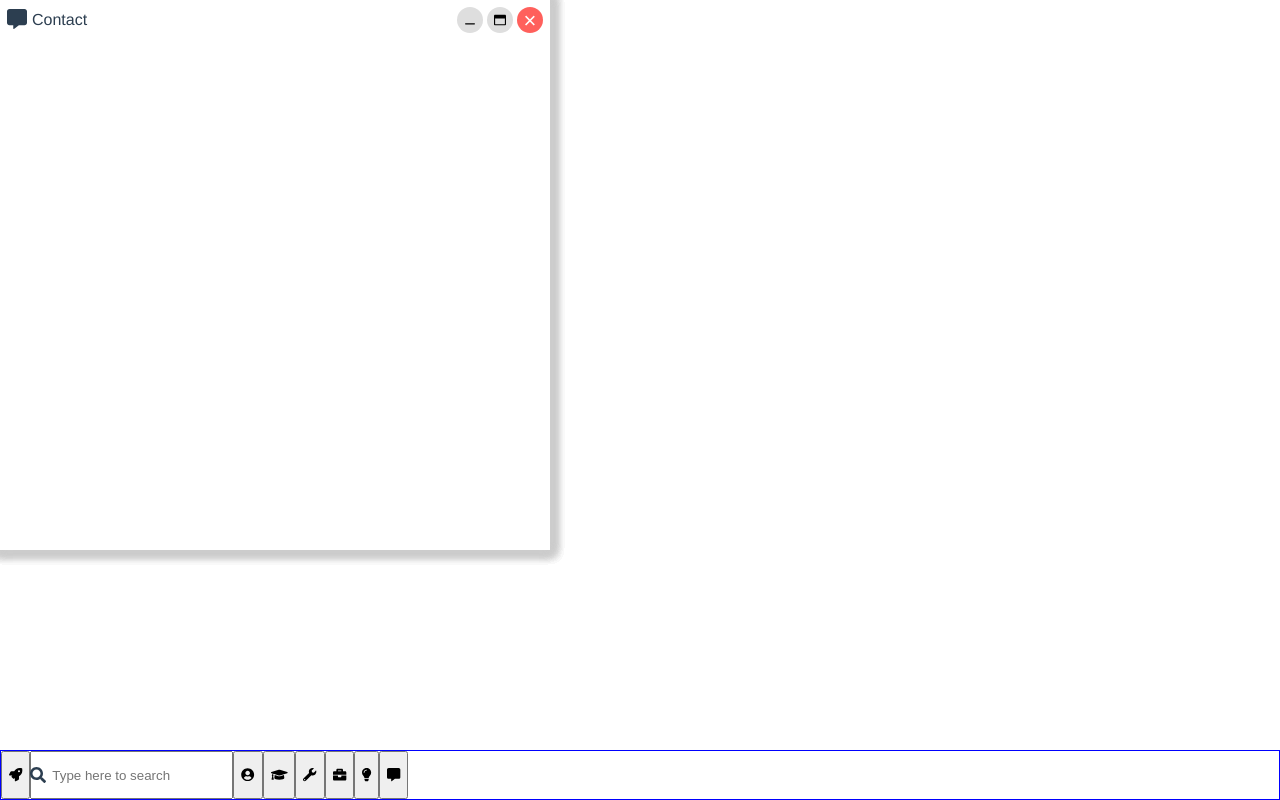
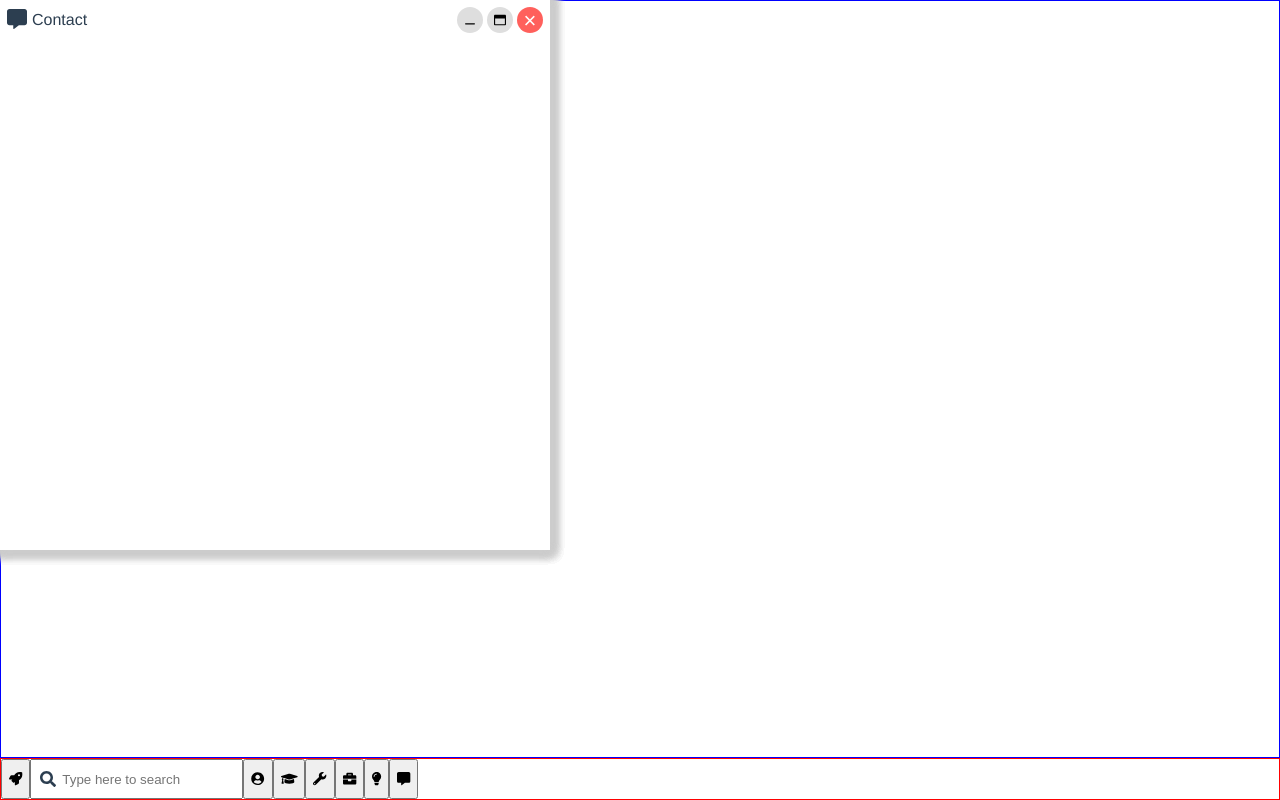
Before and after one commit to zzakiullah/desktop, a Vue app: page / in a window 1280 px wide. Built offline with nearby package versions, Linux system fonts and the light colour scheme.

Commit message:
Move contents to MainPage

```diff
--- a/src/App.vue
+++ b/src/App.vue
@@ -1,40 +1,11 @@
 <template>
   <div id="app">
-    <!--<Window id="SettingsWindow" title="Settings" iconName="cog" iconType="fas">
-      <Navigation :items="[{ title: 'Settings', url: '#' }]" />
-    </Window>-->
-    <Window id="AboutWindow" title="About" iconName="user-circle" iconType="fas">
-      <!--<Navigation :items="[{ title: 'Home', url: '#' }, { title: 'About', url: '#' }]" />-->
-    </Window>
-    <Window id="EducationWindow" title="Education" iconName="graduation-cap" iconType="fas">
-      <!--<Navigation :items="[{ title: 'Home', url: '#' }, { title: 'Education', url: '#' }]" />-->
-    </Window>
-    <Window id="SkillsWindow" title="Skills" iconName="wrench" iconType="fas">
-      <!--<Navigation :items="[{ title: 'Home', url: '#' }, { title: 'Skills', url: '#' }]" />-->
-    </Window>
-    <Window id="ExperienceWindow" title="Experience" iconName="briefcase" iconType="fas">
-      <!--<Navigation :items="[{ title: 'Home', url: '#' }, { title: 'Experience', url: '#' }]" />-->
-    </Window>
-    <Window id="ProjectsWindow" title="Projects" iconName="lightbulb" iconType="fas">
-      <!--<Navigation :items="[{ title: 'Home', url: '#' }, { title: 'Projects', url: '#' }]" />-->
-    </Window>
-    <Window id="ContactWindow" title="Contact" iconName="comment-alt" iconType="fas">
-      <!--<Navigation :items="[{ title: 'Home', url: '#' }, { title: 'Contact', url: '#' }]" />-->
-    </Window>
-    <Taskbar>
-      <!--<Shortcut title="Settings" windowId="SettingsWindow" iconName="cog" iconType="fas" />-->
-      <Shortcut title="About" windowId="AboutWindow" iconName="user-circle" iconType="fas" />
-      <Shortcut title="Education" windowId="EducationWindow" iconName="graduation-cap" iconType="fas" />
-      <Shortcut title="Skills" windowId="SkillsWindow" iconName="wrench" iconType="fas" />
-      <Shortcut title="Experience" windowId="ExperienceWindow" iconName="briefcase" iconType="fas" />
-      <Shortcut title="Projects" windowId="ProjectsWindow" iconName="lightbulb" iconType="fas" />
-      <Shortcut title="Contact" windowId="ContactWindow" iconName="comment-alt" iconType="fas" />
-    </Taskbar>
+    <MainPage />
   </div>
 </template>
 
 <script>
-import { Window, Taskbar, Shortcut } from "./components/index"
+import { MainPage } from "./pages/index";
 //import LinkTree from "./utils/link_tree";
 
 //var link_tree = LinkTree();
@@ -42,7 +13,7 @@ import { Window, Taskbar, Shortcut } from "./components/index"
 export default {
   name: "App",
   components: {
-    Window, Taskbar, Shortcut
+    MainPage
   }
 }
 </script>
--- a/src/components/Taskbar.vue
+++ b/src/components/Taskbar.vue
@@ -11,7 +11,13 @@
                        type="text"
                        placeholder="Type here to search">
             </span>
-            <slot></slot>
+            <!--<shortcut title="Settings" windowId="SettingsWindow" iconName="cog" iconType="fas" />-->
+            <shortcut title="About" windowId="AboutWindow" iconName="user-circle" iconType="fas" />
+            <shortcut title="Education" windowId="EducationWindow" iconName="graduation-cap" iconType="fas" />
+            <shortcut title="Skills" windowId="SkillsWindow" iconName="wrench" iconType="fas" />
+            <shortcut title="Experience" windowId="ExperienceWindow" iconName="briefcase" iconType="fas" />
+            <shortcut title="Projects" windowId="ProjectsWindow" iconName="lightbulb" iconType="fas" />
+            <shortcut title="Contact" windowId="ContactWindow" iconName="comment-alt" iconType="fas" />
         </span>
         <span class="taskbar__system-tray">
 
@@ -45,13 +51,8 @@ export default {
     flex-direction: row;
     align-items: center;
     justify-content: center;
-    position: absolute;
-    bottom: 0;
-    left: 0;
-    right: 0;
     width: 100%;
-    height: 50px;
-    border: 1px solid blue;
+    height: 40px;
 
     &__icon-bar {
         display: flex;
@@ -76,12 +77,12 @@ export default {
             position: absolute;
             top: 0;
             bottom: 0;
-            left: 0;
+            left: 10px;
             height: 100%;
         }
 
         &-bar {
-            padding-left: 20px;
+            padding-left: 30px;
             height: 100%;
         }
     }
--- a/src/main.js
+++ b/src/main.js
@@ -1,10 +1,13 @@
 import Vue from "vue";
 import App from "./App.vue";
 import { FontAwesomeIcon } from "@fortawesome/vue-fontawesome";
+import { Window, Taskbar, Shortcut } from "./components/index"
 import "./icons";
-import { Shortcut } from "./components/index"
 
 Vue.component("font-awesome-icon", FontAwesomeIcon);
+
+Vue.component("window", Window);
+Vue.component("taskbar", Taskbar);
 Vue.component("shortcut", Shortcut);
 
 Vue.config.productionTip = false;
--- a/src/pages/LoadingPage/LoadingPage.vue
+++ b/src/pages/LoadingPage/LoadingPage.vue
@@ -0,0 +1,50 @@
+<template>
+    <div class="loading-page">
+
+    </div>
+</template>
+
+<script>
+export default {
+    name: "LoadingPage",
+    data: function() {
+        return {
+
+        }
+    },
+    methods: function() {
+
+    },
+    props: {
+
+    }
+}
+</script>
+
+<style lang="scss" scoped>
+@import "../../styles/_mixins.scss";
+@import "../../styles/_variables.scss";
+
+.loading-page {
+    display: flex;
+    flex-direction: column;
+    width: 100%;
+    height: 100%;
+}
+
+@include media($SM_SCREEN) {
+
+}
+
+@include media($MD_SCREEN) {
+
+}
+
+@include media($LG_SCREEN) {
+
+}
+
+@include media($XL_SCREEN) {
+
+}
+</style>
--- a/src/pages/MainPage/MainPage.vue
+++ b/src/pages/MainPage/MainPage.vue
@@ -1,22 +1,37 @@
 <template>
     <div class="main-page">
         <div class="main-page__content-wrapper">
-
+            <!--<window id="SettingsWindow" title="Settings" iconName="cog" iconType="fas">
+                <Navigation :items="[{ title: 'Settings', url: '#' }]" />
+            </window>-->
+            <window id="AboutWindow" title="About" iconName="user-circle" iconType="fas">
+                <!--<Navigation :items="[{ title: 'Home', url: '#' }, { title: 'About', url: '#' }]" />-->
+            </window>
+            <window id="EducationWindow" title="Education" iconName="graduation-cap" iconType="fas">
+                <!--<Navigation :items="[{ title: 'Home', url: '#' }, { title: 'Education', url: '#' }]" />-->
+            </window>
+            <window id="SkillsWindow" title="Skills" iconName="wrench" iconType="fas">
+                <!--<Navigation :items="[{ title: 'Home', url: '#' }, { title: 'Skills', url: '#' }]" />-->
+            </window>
+            <window id="ExperienceWindow" title="Experience" iconName="briefcase" iconType="fas">
+                <!--<Navigation :items="[{ title: 'Home', url: '#' }, { title: 'Experience', url: '#' }]" />-->
+            </window>
+            <window id="ProjectsWindow" title="Projects" iconName="lightbulb" iconType="fas">
+                <!--<Navigation :items="[{ title: 'Home', url: '#' }, { title: 'Projects', url: '#' }]" />-->
+            </window>
+            <window id="ContactWindow" title="Contact" iconName="comment-alt" iconType="fas">
+                <!--<Navigation :items="[{ title: 'Home', url: '#' }, { title: 'Contact', url: '#' }]" />-->
+            </window>
         </div>
         <div class="main-page__taskbar-wrapper">
-
+            <taskbar />
         </div>
     </div>
 </template>
 
 <script>
-import { Window, Taskbar } from "../../components/index";
-
 export default {
     name: "MainPage",
-    components: {
-        Window, Taskbar
-    },
     data: function() {
         return {
 
@@ -37,13 +52,17 @@ export default {
 
 .main-page {
     display: flex;
+    flex-direction: column;
+    width: 100%;
+    height: 100%;
 
     &__content-wrapper {
-
+        flex-grow: 1;
+        border: 1px solid blue;
     }
 
     &__taskbar-wrapper {
-
+        border: 1px solid red;
     }
 }
 
@@ -62,5 +81,4 @@ export default {
 @include media($XL_SCREEN) {
 
 }
-
 </style>
--- a/src/pages/index.js
+++ b/src/pages/index.js
@@ -0,0 +1,2 @@
+export { default as LoadingPage } from "./LoadingPage/LoadingPage";
+export { default as MainPage } from "./MainPage/MainPage";
```
